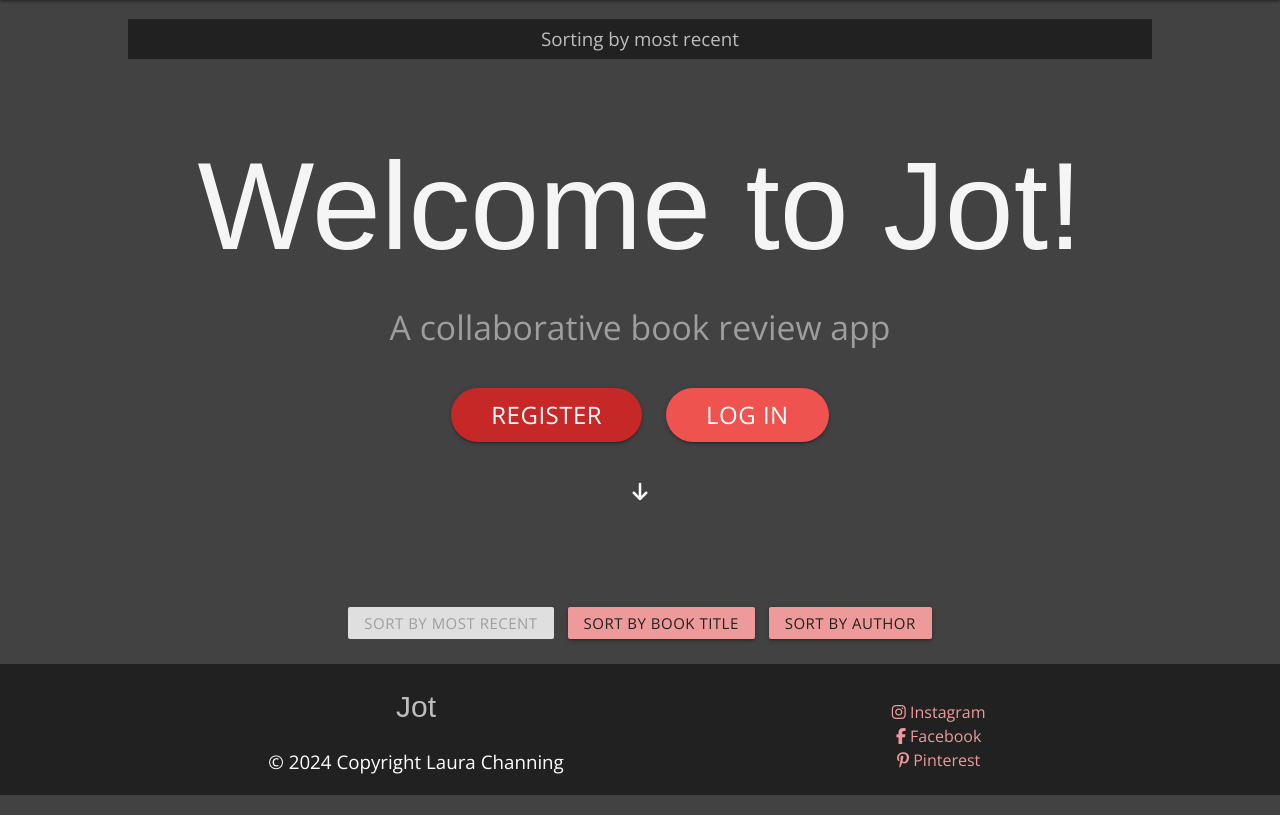
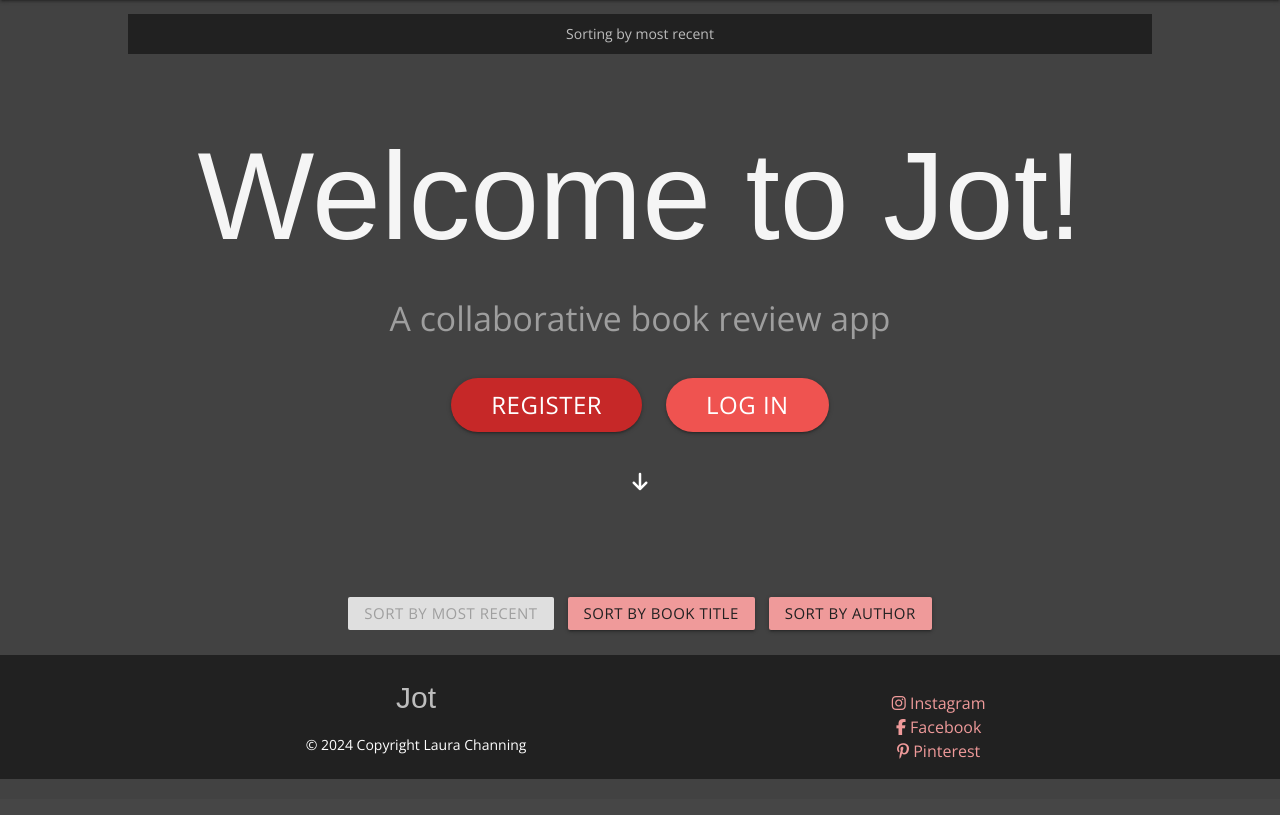
Before and after one commit to lrchnnng/jot-journal, a Flask app: page / in a window 1280 px wide. Shown: the part 64-879 px from the top of the page. After the commit the page ends 843 px from the top, so only its background shows below. Run offline with Flask 3, Linux system fonts and the light colour scheme; data that the repository does not hold is empty; some libraries are stand-ins or nearby versions; some web fonts are replaced.

Commit message:
adjusted text sizes on index

```diff
--- a/static/css/style.css
+++ b/static/css/style.css
@@ -21,7 +21,7 @@ h3 {
 }
 
 p {
-    font-size: clamp(1rem, 0.8864rem + 0.5682vw, 1.25rem);
+    font-size: 14px;
 }
 
 .arrow {
@@ -269,6 +269,7 @@ footer {
     .entry-container {
         display: grid;
         grid-template-columns: 25% 25% 25% 25%;
+        padding: 0 60px;
     }
 
     .card-panel {
```
